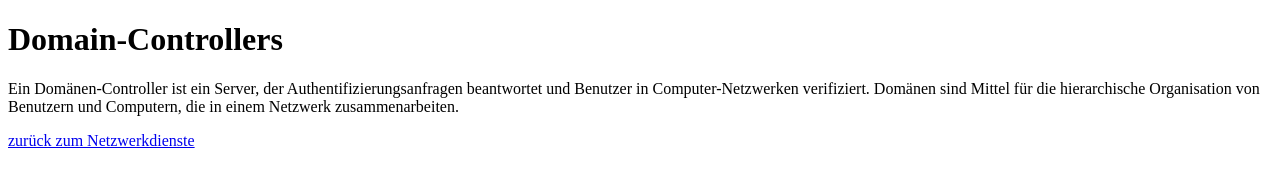
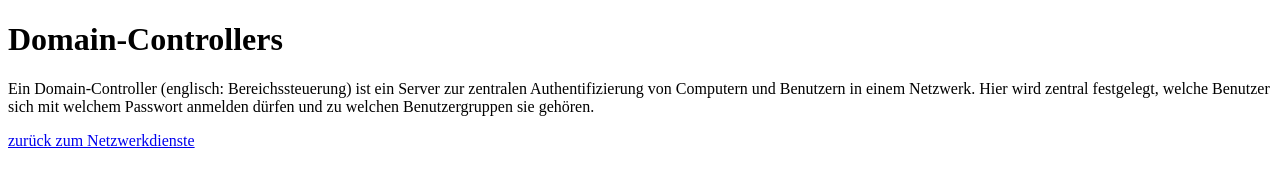
Before and after one commit to MrAdemK/HTML, a plain HTML site: page Netzwerkdienste/domain-controllers.html in a window 1280 px wide. Drawn offline with Linux system fonts and the light colour scheme.

Commit message:
ChangeExplanation

```diff
--- a/Netzwerkdienste/domain-controllers.html
+++ b/Netzwerkdienste/domain-controllers.html
@@ -7,9 +7,9 @@
 
 <body>
     <h1>Domain-Controllers</h1>
-    <p>Ein Domänen-Controller ist ein Server, der Authentifizierungsanfragen beantwortet und Benutzer in
-        Computer-Netzwerken verifiziert. Domänen sind Mittel für die hierarchische Organisation von Benutzern und
-        Computern, die in einem Netzwerk zusammenarbeiten.</p>
+    <p>Ein Domain-Controller (englisch: Bereichssteuerung) ist ein Server zur zentralen Authentifizierung von Computern
+        und Benutzern in einem Netzwerk. Hier wird zentral festgelegt, welche Benutzer sich mit welchem Passwort
+        anmelden dürfen und zu welchen Benutzergruppen sie gehören.</p>
     <a href="/Netzwerkdienste/netzwerkdienste.html">zurück zum Netzwerkdienste</a>
 </body>
 
```
